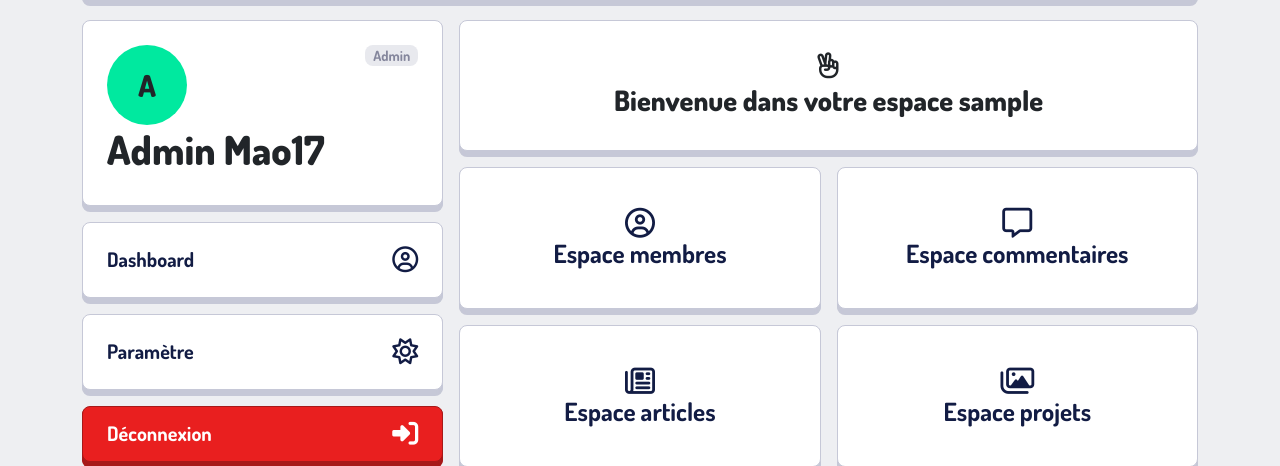
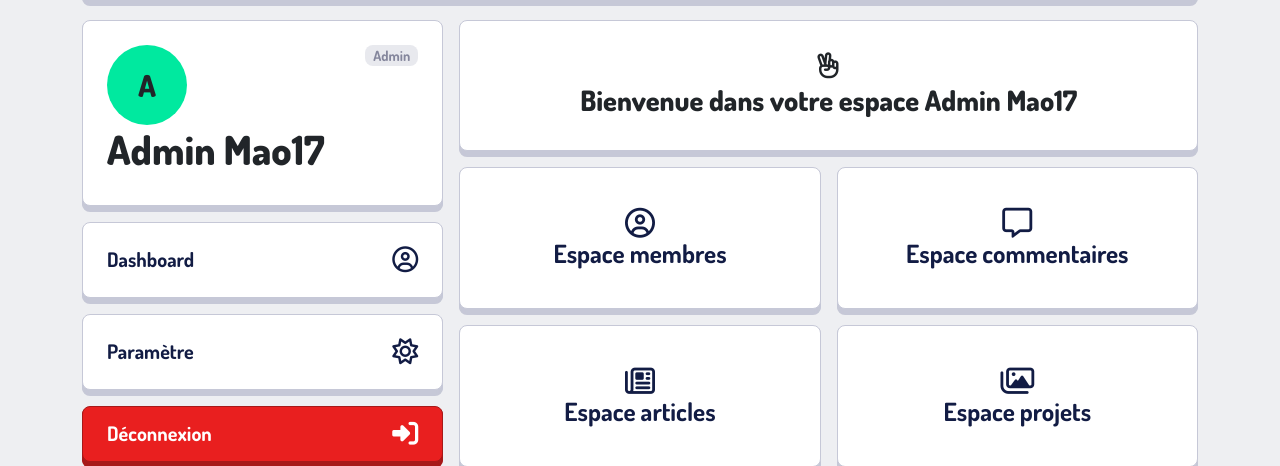
Before and after one commit to AzzeddDev/p5_blog_php, a PHP site: page /mon-blog/templates/admin_office/dashboard-admin.php in a window 1280 px wide. Shown: the part 77-543 px from the top of the page. Run offline with PHP 8.4, Linux system fonts and the light colour scheme; the visitor is signed in with stand-in values (Sample User, id 1); data comes from the database, SQL or seed files in the repository; some libraries are stand-ins or nearby versions.

Commit message:
update dashboard-admin.php infos

```diff
--- a/templates/admin_office/dashboard-admin.php
+++ b/templates/admin_office/dashboard-admin.php
@@ -32,7 +32,7 @@
                         <div class="col-md-8">
                             <div class="bg-dashboard-blocs mb-3">
                                 <div class="hello-hand"><i class="fa-regular fa-hand-peace"></i></div>
-                                <h1 class="hello-txt">Bienvenue dans votre espace <?php echo $_SESSION['pseudo']; ?></h1>
+                                <h1 class="hello-txt">Bienvenue dans votre espace <?php echo $user['pseudo']; ?></h1>
                             </div>
 
                             <div class="row gx-3">
```
